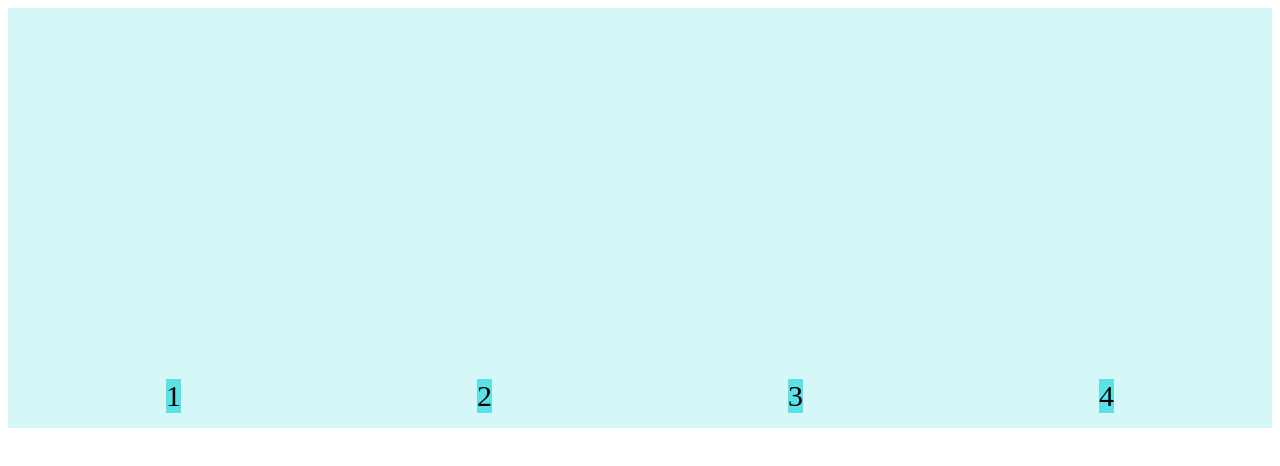
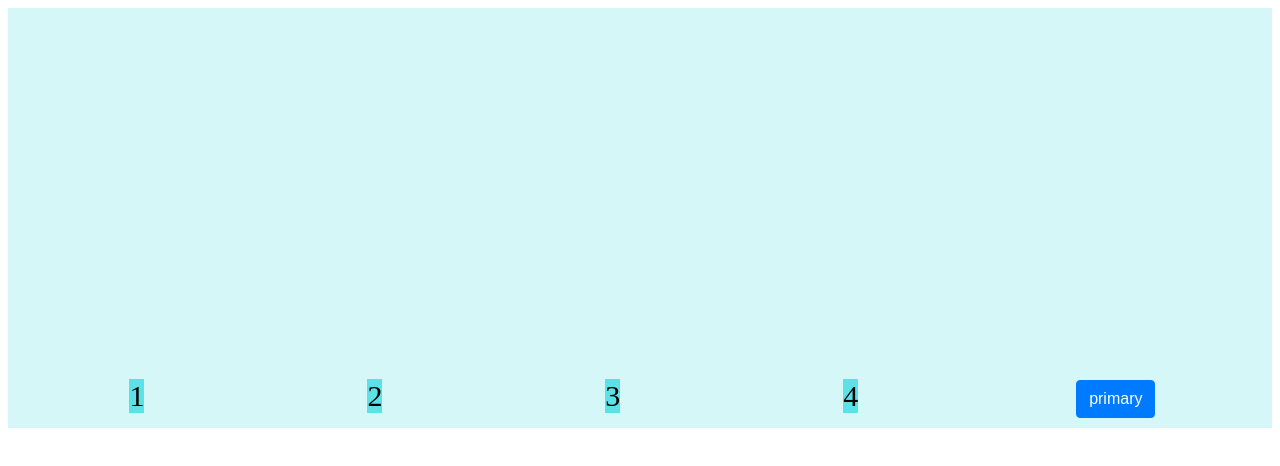
Before and after one commit to Hirota1031/FlexTest, a plain HTML site: page index.html in a window 1280 px wide. Drawn offline with Linux system fonts and the light colour scheme.

Commit message:
5節 boostrap 通常のCSS

```diff
--- a/index.html
+++ b/index.html
@@ -13,6 +13,7 @@
         <div class="item">2</div>
         <div class="item">3</div>
         <div class="item">4</div>
+        <button type="button" class="btn btn-primary">primary</button>
     </div>
 </body>
 </html>
--- a/style.css
+++ b/style.css
@@ -13,3 +13,40 @@
     margin: 5px;
     font-size: 30px;
 }
+
+/* ボタンの基本スタイル */
+.btn {
+    display: inline-block;
+    padding: 0.375rem 0.75rem;
+    font-size: 1rem;
+    font-weight: 400;
+    line-height: 1.5;
+    text-align: center;
+    vertical-align: middle;
+    cursor: pointer;
+    user-select: none;
+    border: 1px solid transparent;
+    border-radius: 0.25rem;
+    transition: color 0.15s ease-in-out, background-color 0.15s ease-in-out, border-color 0.15s ease-in-out, box-shadow 0.15s ease-in-out;
+}
+
+/* Primaryボタンのスタイル */
+.btn-primary {
+    color: #fff;
+    background-color: #007bff;
+    border-color: #007bff;
+}
+
+/* ボタンのホバー時のスタイル */
+.btn:hover {
+    color: #fff;
+    background-color: #0056b3;
+    border-color: #0056b3;
+}
+
+/* ボタンのアクティブ時のスタイル */
+.btn:active {
+    color: #fff;
+    background-color: #0056b3;
+    border-color: #0056b3;
+}
```
